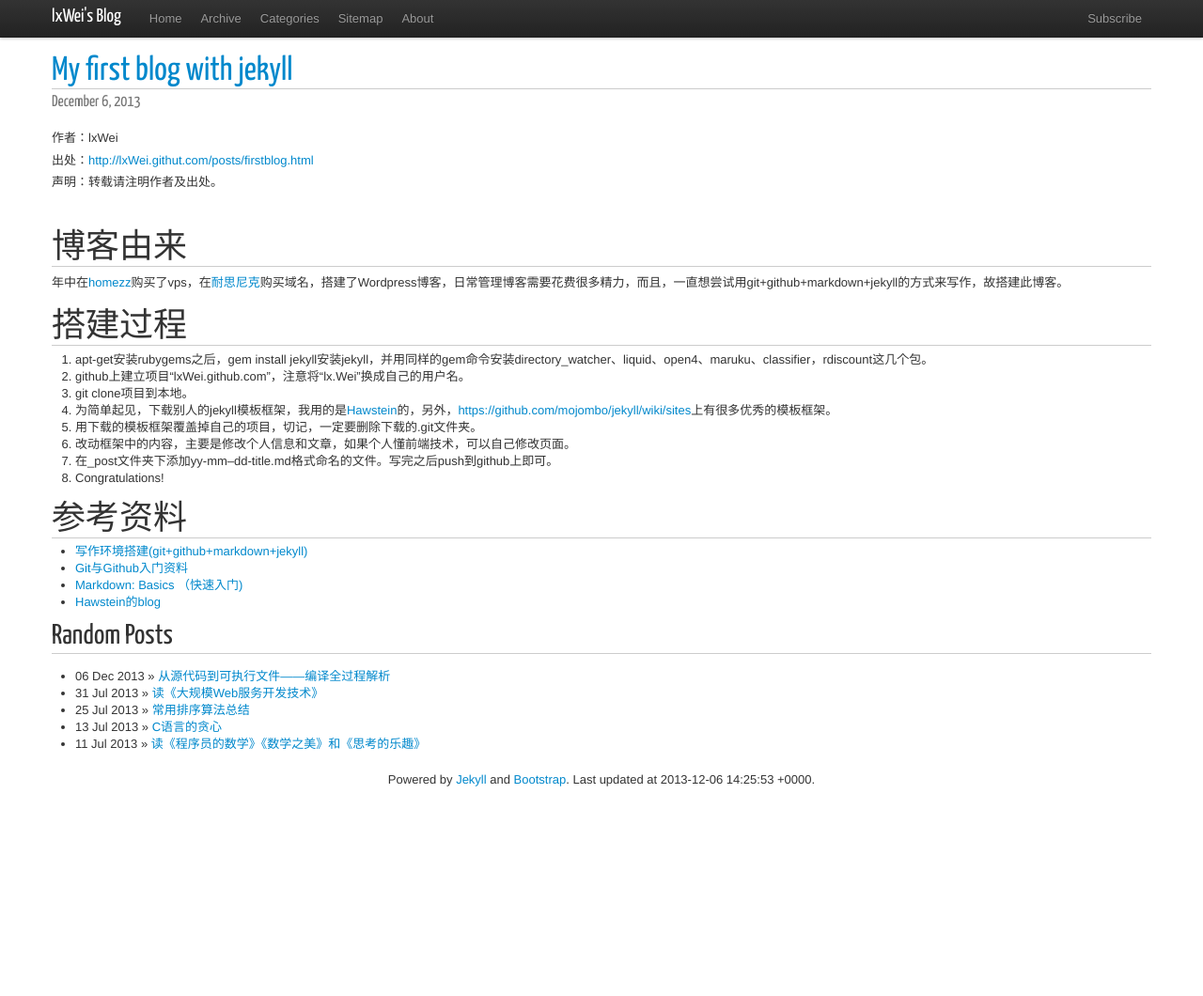
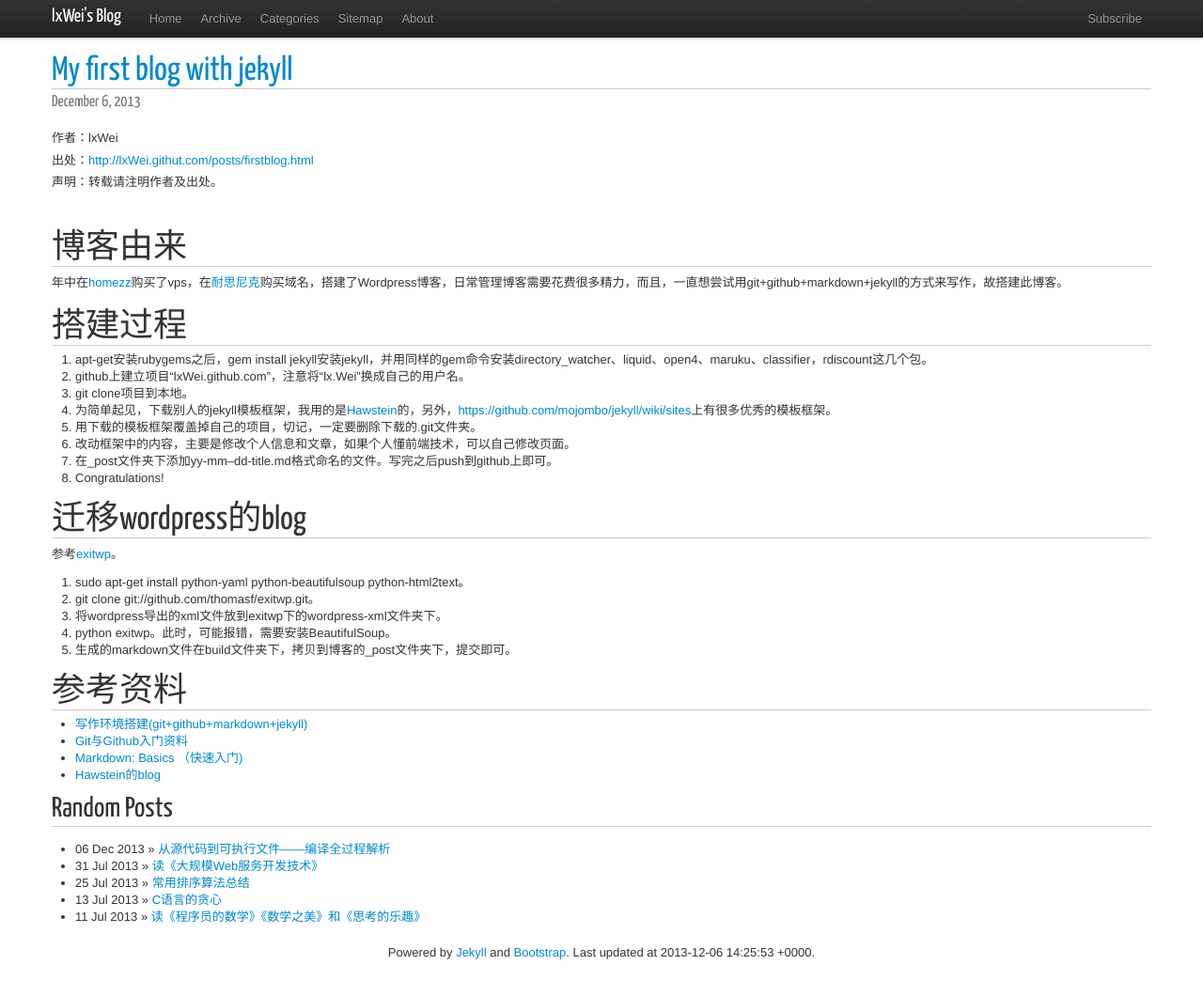
Before and after one commit to lxWei/lxwei.github.com, a Jekyll site: the page built from _posts/2013/2013-12-6-firstblog.md, in a window 1280 px wide and 1063 px high. Shown: the top 1060 px of the window at 94% size. Built offline with Jekyll 4.4.1, drawn with Linux system fonts in a browser that asks for light colours; nearby versions of some CDN libraries; Markdown is read by kramdown in place of the engine named in the settings; comment, search, counter and statistics services are not loaded.

Commit message:
update blog

```diff
--- a/_posts/2013/2013-12-6-firstblog.md
+++ b/_posts/2013/2013-12-6-firstblog.md
@@ -16,6 +16,14 @@ title: My first blog with jekyll
 7. 在_post文件夹下添加yy-mm--dd-title.md格式命名的文件。写完之后push到github上即可。
 8. Congratulations!
 
+# 迁移wordpress的blog
+参考[exitwp](http://yishanhe.net/exitwp-convert-wordpress--markdown/)。
+1. sudo apt-get install python-yaml python-beautifulsoup python-html2text。
+2. git clone git://github.com/thomasf/exitwp.git。
+3. 将wordpress导出的xml文件放到exitwp下的wordpress-xml文件夹下。
+4. python exitwp。此时，可能报错，需要安装BeautifulSoup。
+5. 生成的markdown文件在build文件夹下，拷贝到博客的_post文件夹下，提交即可。
+
 
 # 参考资料
 * [写作环境搭建(git+github+markdown+jekyll)][1]
```
